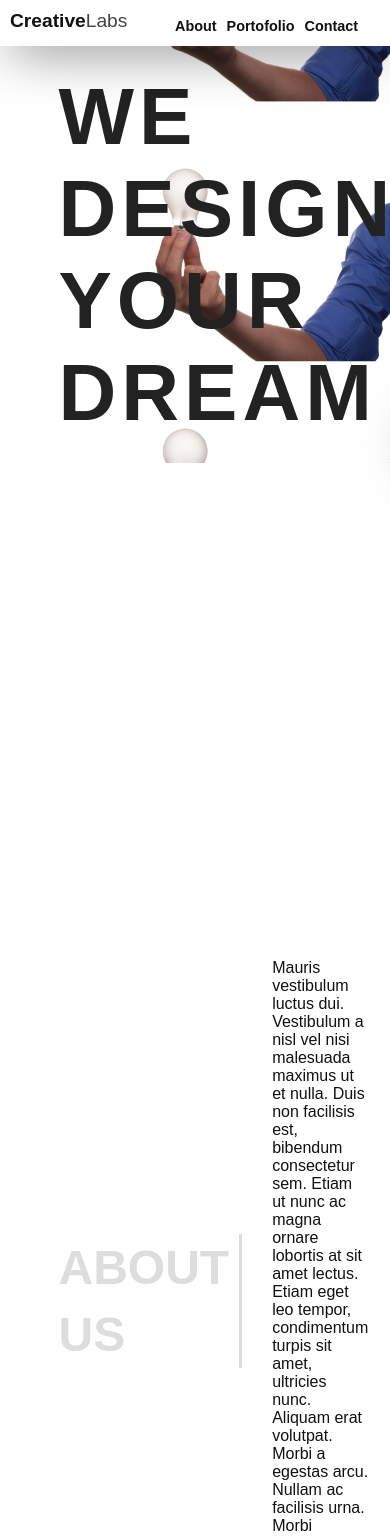
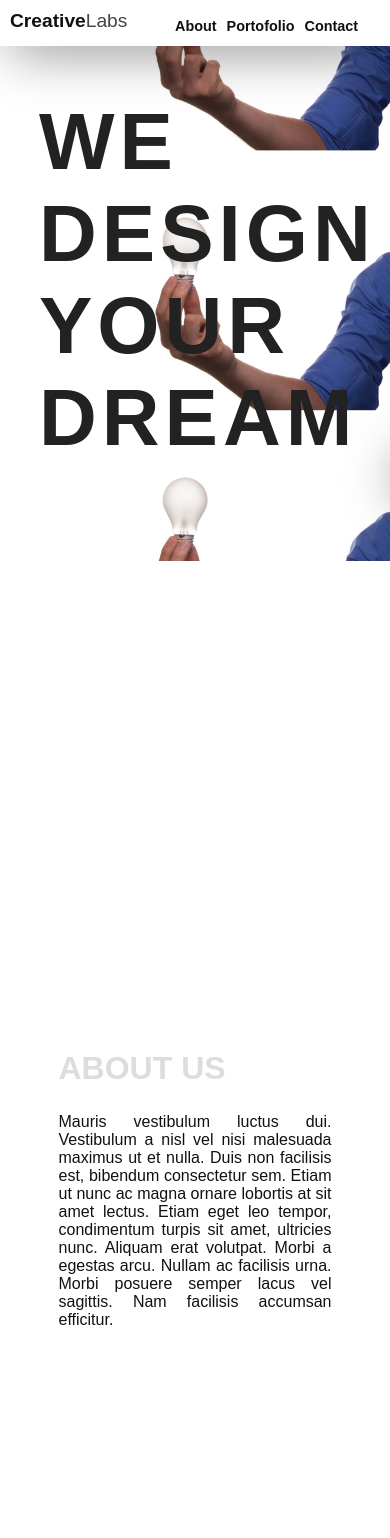
Before and after one commit to totalca/react-landing-page, a React (Create React App) app: page / in a window 390 px wide. Shown: the top 1538 px of the page. Built offline with nearby package versions, Linux system fonts and the light colour scheme.

Commit message:
Menu fixed

```diff
--- a/src/components/header/header.css
+++ b/src/components/header/header.css
@@ -14,9 +14,10 @@ header div.top {
   grid-template-columns: repeat(2, 1fr);
   margin: 0 auto;
   z-index: 2;
-  width: 70%;
+  width: 80%;
   color: #222222;
-  padding-top: 12%;
+  padding-top: 16%;
+  padding-bottom: 16%;
   align-items: center;
 }
 
@@ -26,7 +27,7 @@ header div.top h1 {
   margin: 0;
   text-transform: uppercase;
   letter-spacing: 5px;
-  border-right: 2px solid #111111;
+  /* border-right: 2px solid #111111; */
 
 }
 
--- a/src/components/header/nav.jsx
+++ b/src/components/header/nav.jsx
@@ -9,9 +9,9 @@ class Nav extends Component {
           <li className="navigation">Creative<span>Labs</span></li>
         </ul>
         <ul>
-          <li><a href="#nav">About</a></li>
-          <li><a href="#nav">Portofolio</a></li>
-          <li><a href="#nav">Contact</a></li>
+          <li><a href="#about">About</a></li>
+          <li><a href="#portofolio">Portofolio</a></li>
+          <li><a href="#contact">Contact</a></li>
         </ul>
       </nav>
     )
--- a/src/components/main/main.css
+++ b/src/components/main/main.css
@@ -1,6 +1,6 @@
 /*------------- Main -------------------*/
 
-.intro {
+.about {
   height: auto;
 }
 
@@ -33,7 +33,7 @@ main section div {
 }
 
 main section div p {
-  padding-left: 10px;
+  padding-left: 0px;
 }
 
 /*------------- Services -------------------*/
@@ -68,8 +68,12 @@ div.services {
 
 .services p.service__title {
   font-size: 3rem;
-  margin: 0;
+  margin: 20px;
   padding: 0;
+}
+
+.services p.service__title p {
+  margin: 20px;
 }
 
 .services__one {
--- a/src/components/main/main.jsx
+++ b/src/components/main/main.jsx
@@ -7,7 +7,7 @@ class Main extends Component {
   render() {
     return (
         <main>
-            <section className="intro">
+            <section id="about" className="about">
                 <h2>About Us</h2>
                 <div>
                   <p>Mauris vestibulum luctus dui. Vestibulum a nisl vel nisi malesuada maximus ut et nulla. Duis non facilisis est, bibendum consectetur sem. Etiam ut nunc ac magna ornare lobortis at sit amet lectus. Etiam eget leo tempor, condimentum turpis sit amet, ultricies nunc. Aliquam erat volutpat. Morbi a egestas arcu. Nullam ac facilisis urna. Morbi posuere semper lacus vel sagittis. Nam facilisis accumsan efficitur.</p>
@@ -34,7 +34,7 @@ class Main extends Component {
                 </div>
             </div>
 
-            <div className="gallery">
+            <div id="portofolio" className="gallery">
               <div className="gallery__item__one"></div>
               <div className="gallery__item__two"></div>
               <div className="gallery__item__three"></div>
@@ -43,7 +43,7 @@ class Main extends Component {
               <div className="gallery__item__six"></div>
             </div>
 
-            <section>
+            <section id="vision">
               <h2>Our Vision</h2>
               <div>
                 <p>Donec facilisis nunc eros. Mauris nec odio sapien. Nunc ullamcorper interdum erat, et malesuada dolor congue at. Lorem ipsum dolor sit amet, consectetur adipiscing elit.</p>
@@ -51,7 +51,7 @@ class Main extends Component {
               </div>
             </section>
 
-            <section>
+            <section id="contact">
               <h2>E-mail Us</h2>
               <Form />
             </section>
--- a/src/index.css
+++ b/src/index.css
@@ -11,6 +11,8 @@ body {
 
 p {
   display: block;
+  text-align: justify;
+  padding: 10px;
 }
 
 .container {
@@ -217,14 +219,23 @@ p {
 
   main section {
     width: 90%;
-    padding: 10px 0;
+    padding: 90px 0 !important;
     margin: 50px auto 0px auto;
     display: grid;
-    grid-template-columns: 1fr;
+    grid-template-columns: 1fr !important;
+  }
+
+  main section h2 {
+    border-right: 0px solid #dddddd !important;
+    line-height: 0.2rem !important;
+    margin-right: 40px !important;
+    font-size: 2rem !important;
+    margin-left: 0px !important;
   }
 
   main section div p {
-    padding: 0px 10px;
+    padding: 0px 0px;
+    padding-left: 0px !important;
   }
 
   div.services {
@@ -250,7 +261,7 @@ p {
 
   .services p:last-of-type{
     padding: 0px 20px;
-    text-align: left;
+    text-align: justify;
   }
 
   .gallery{
@@ -290,13 +301,13 @@ p {
   }
 }
 
-p {
-  display: block;
-}
-
 h3 {
   font-size: 1.8rem !important;
   font-weight: bold !important;
   margin-block-start: 0.2rem !important;
   margin-block-end: 0.2rem !important;
 }
+
+/* h2 {
+  font-size: 2rem !important;
+} */
```
